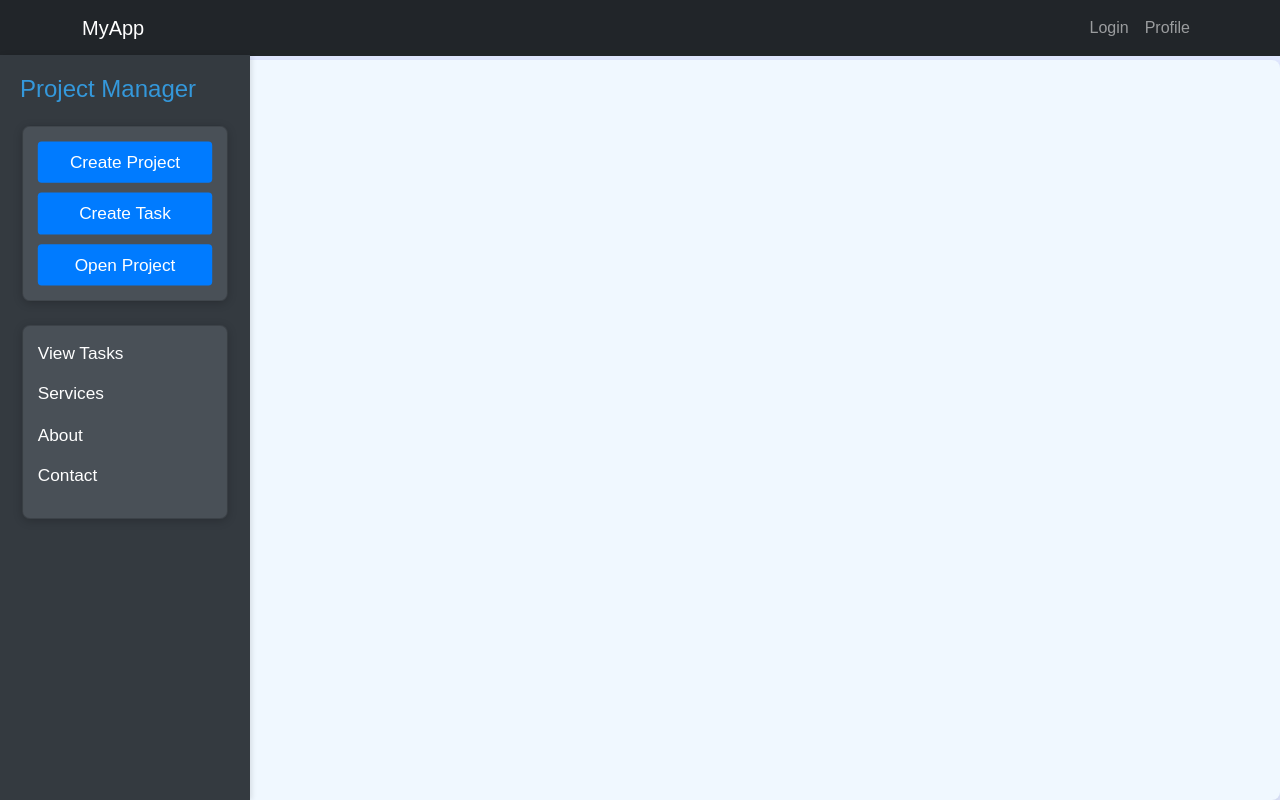
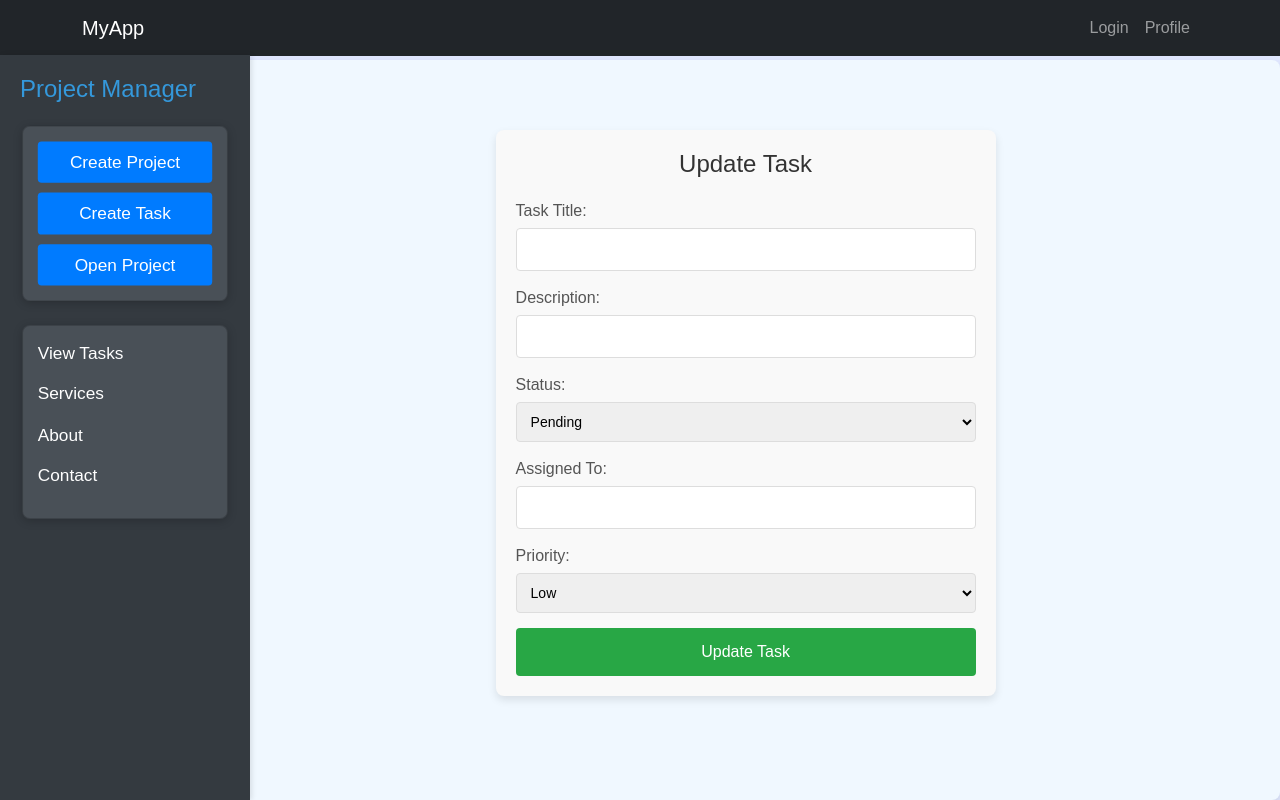
Before and after one commit to vaibhavpatil2734/Project-Management-Tool, a React (Vite) app in the folder frontend/: page /update-task/1 in a window 1280 px wide. Built offline with nearby package versions, Linux system fonts and the light colour scheme; no server answers.

Commit message:
task final update

```diff
--- a/frontend/src/Components/Layout/Body/Body.jsx
+++ b/frontend/src/Components/Layout/Body/Body.jsx
@@ -8,6 +8,7 @@ import Profile from '../../Profile/Profile';
 import CreateTasks from '../../CreateTasks/CreateTasks';
 import OpenProject from '../../OpenProject/OpenProject';
 import ViewTasks from '../../ViewTasks/ViewTasks';
+import UpdateTask from '../../UpdateTask/UpdateTask';
 
 export default function Body() {
   const [profiledata, setProfiledata] = useState(null);
@@ -26,6 +27,7 @@ export default function Body() {
         <Route path="/CreateTasks" element={<CreateTasks/>} />
         <Route path="/OpenProject" element={<OpenProject/>} />
         <Route path="/ViewTasks" element={<ViewTasks/>} />
+        <Route path="/update-task/:id" element={<UpdateTask/>} />
       </Routes>
     </div>
   );
--- /dev/null
+++ b/frontend/src/Components/UpdateTask/UpdateTask.jsx
@@ -0,0 +1,126 @@
+import React, { useEffect, useState } from 'react';
+import { useParams, useNavigate } from 'react-router-dom';
+import './updatetask.css'; // Import the CSS file for styling
+
+export default function UpdateTask() {
+  const { id } = useParams(); // Get the task ID from URL params
+  const [taskData, setTaskData] = useState({}); // Store the task data
+  const navigate = useNavigate();
+
+  useEffect(() => {
+    // Fetch the task data using the ID
+    const fetchTaskData = async () => {
+      try {
+        const response = await fetch(`http://localhost:5000/api/tasks/${id}`);
+        const data = await response.json();
+        if (response.ok) {
+          setTaskData(data.task);
+        } else {
+          console.error('Failed to fetch task data:', data.message);
+        }
+      } catch (error) {
+        console.error('Error fetching task data:', error);
+      }
+    };
+
+    fetchTaskData();
+  }, [id]);
+
+  const handleUpdate = async (e) => {
+    e.preventDefault();
+    try {
+      // Prepare updatedTask by checking if a field is empty, retain the previous value
+      const updatedTask = {
+        Tasktitle: taskData.Tasktitle || taskData.Tasktitle, // If field is empty, keep original
+        description: taskData.description || taskData.description, // Same for description
+        status: taskData.status || taskData.status,
+        assignedTo: taskData.assignedTo || taskData.assignedTo,
+        Priority: taskData.Priority || taskData.Priority,
+      };
+
+      const response = await fetch(`http://localhost:5000/api/tasks/updateTask/${id}`, {
+        method: 'PUT',
+        headers: {
+          'Content-Type': 'application/json',
+        },
+        body: JSON.stringify(updatedTask), // Send only updated fields
+      });
+
+      if (response.ok) {
+        alert('Task updated successfully!');
+        navigate('/tasks'); // Redirect to tasks page
+      } else {
+        const data = await response.json();
+        console.error('Failed to update task:', data.message);
+      }
+    } catch (error) {
+      console.error('Error updating task:', error);
+    }
+    navigate("/ViewTasks")
+  };
+
+  return (
+    <div className="update-task-container">
+      <h2 className="title">Update Task</h2>
+      <form onSubmit={handleUpdate} className="update-task-form">
+        <label className="form-label">
+          Task Title:
+          <input
+            type="text"
+            value={taskData.Tasktitle || ''}
+            onChange={(e) => setTaskData({ ...taskData, Tasktitle: e.target.value })}
+            className="form-input"
+          />
+        </label>
+
+        <label className="form-label">
+          Description:
+          <input
+            type="text"
+            value={taskData.description || ''}
+            onChange={(e) => setTaskData({ ...taskData, description: e.target.value })}
+            className="form-input"
+          />
+        </label>
+
+        <label className="form-label">
+          Status:
+          <select
+            value={taskData.status || ''}
+            onChange={(e) => setTaskData({ ...taskData, status: e.target.value })}
+            className="form-input"
+          >
+            <option value="pending">Pending</option>
+            <option value="in-progress">In Progress</option>
+            <option value="complete">Complete</option>
+          </select>
+        </label>
+
+        <label className="form-label">
+          Assigned To:
+          <input
+            type="text"
+            value={taskData.assignedTo || ''}
+            onChange={(e) => setTaskData({ ...taskData, assignedTo: e.target.value })}
+            className="form-input"
+          />
+        </label>
+
+        <label className="form-label">
+          Priority:
+          <select
+            value={taskData.Priority || ''}
+            onChange={(e) => setTaskData({ ...taskData, Priority: e.target.value })}
+            className="form-input"
+          >
+            <option value="low">Low</option>
+            <option value="medium">Medium</option>
+            <option value="high">High</option>
+          </select>
+        </label>
+
+        <button type="submit" className="submit-button">Update Task</button>
+      </form>
+    </div>
+  );
+}
--- /dev/null
+++ b/frontend/src/Components/UpdateTask/updatetask.css
@@ -0,0 +1,55 @@
+.update-task-container {
+    max-width: 500px;
+    margin: 50px auto;
+    padding: 20px;
+    background-color: #f9f9f9;
+    border-radius: 8px;
+    box-shadow: 0 4px 8px rgba(0, 0, 0, 0.1);
+  }
+
+  .title {
+    text-align: center;
+    font-size: 24px;
+    margin-bottom: 20px;
+    color: #333;
+  }
+
+  .update-task-form {
+    display: flex;
+    flex-direction: column;
+  }
+
+  .form-label {
+    margin-bottom: 15px;
+    font-size: 16px;
+    color: #555;
+  }
+
+  .form-input {
+    width: 100%;
+    padding: 10px;
+    font-size: 14px;
+    border: 1px solid #ddd;
+    border-radius: 4px;
+    margin-top: 5px;
+  }
+
+  .form-input:focus {
+    border-color: #0066cc;
+    outline: none;
+  }
+
+  .submit-button {
+    width: 100%;
+    padding: 12px;
+    background-color: #28a745;
+    color: #fff;
+    font-size: 16px;
+    border: none;
+    border-radius: 4px;
+    cursor: pointer;
+  }
+
+  .submit-button:hover {
+    background-color: #218838;
+  }
--- a/frontend/src/Components/ViewTasks/ViewTasks.jsx
+++ b/frontend/src/Components/ViewTasks/ViewTasks.jsx
@@ -1,11 +1,13 @@
 import React, { useEffect, useState } from 'react';
 import './ViewTasks.css'; // Import CSS for styling
 import { FaPencilAlt } from 'react-icons/fa'; // Importing pencil icon from react-icons
+import { useNavigate } from 'react-router-dom'; // Import useNavigate from react-router-dom
 
 export default function ViewTasks() {
   const [tasks, setTasks] = useState([]);
   const [error, setError] = useState(null);
   const [projectTitle, setProjectTitle] = useState(''); // State for project title
+  const navigate = useNavigate(); // Initialize the navigation function
 
   useEffect(() => {
     // Retrieve the project title from local storage
@@ -50,6 +52,11 @@ export default function ViewTasks() {
     }
   };
 
+  const handleEditClick = (taskId) => {
+    // Navigate to the UpdateTask component with the task ID
+    navigate(`/update-task/${taskId}`);
+  };
+
   return (
     <div className="view-tasks">
       <h1>Tasks for Project: {projectTitle || 'Loading...'}</h1>
@@ -58,13 +65,14 @@ export default function ViewTasks() {
         {tasks.length > 0 ? (
           tasks.map((task) => (
             <div key={task._id} className={`task-item priority-${task.Priority.toLowerCase()}`}>
-              {/* First Row: Task Title, Status, Assigned To, and Edit Button */}
+              {/* First Row: Task Title, Status, Assigned To, Priority, and Edit Button */}
               <div className="task-columns">
                 <div className="task-column"><strong>Title:</strong> {task.Tasktitle || 'No Title'}</div>
                 <div className="task-column"><strong>Status:</strong> {task.status || 'No Status'}</div>
                 <div className="task-column"><strong>Assigned To:</strong> {task.assignedTo || 'Unassigned'}</div>
+                <div className="task-column priority-column"><strong>Priority:</strong> {task.Priority || 'None'}</div>
                 <div className="task-column edit-icon">
-                  <button className="edit-btn">
+                  <button className="edit-btn" onClick={() => handleEditClick(task._id)}>
                     <FaPencilAlt /> {/* Pencil icon */}
                   </button>
                 </div>
--- a/frontend/src/Components/ViewTasks/viewtasks.css
+++ b/frontend/src/Components/ViewTasks/viewtasks.css
@@ -1,12 +1,14 @@
 /* General styles for the view */
 .view-tasks {
   padding: 20px;
+  background-color: #121212; /* Dark background */
+  color: #eee; /* Light text for contrast */
 }
 
 h1 {
   text-align: center;
   font-size: 24px;
-  color: #333;
+  color: #ccc; /* Slightly darker header color */
   margin-bottom: 20px;
 }
 
@@ -18,19 +20,20 @@ h1 {
 }
 
 .task-item {
-  background-color: #fff;
+  background-color: #1e1e1e; /* Dark background for task cards */
   border-radius: 8px;
-  box-shadow: 0 4px 10px rgba(0, 0, 0, 0.1);
+  box-shadow: 0 4px 10px rgba(0, 0, 0, 0.3);
   padding: 15px;
   position: relative;
   transition: all 0.3s ease;
   cursor: pointer;
   overflow: hidden;
+  color: #fff;
 }
 
 .task-item:hover {
   transform: translateY(-5px);
-  box-shadow: 0 8px 20px rgba(0, 0, 0, 0.2);
+  box-shadow: 0 8px 20px rgba(0, 0, 0, 0.5);
 }
 
 /* Task details hidden by default */
@@ -49,7 +52,7 @@ h1 {
 /* Task columns layout for the first row */
 .task-columns {
   display: grid;
-  grid-template-columns: 1fr 1fr 1fr auto;
+  grid-template-columns: 1fr 1fr 1fr 1fr auto;
   gap: 10px;
   margin-bottom: 5px;
 }
@@ -58,8 +61,8 @@ h1 {
   font-size: 16px;
 }
 
-.edit-icon {
-  text-align: right;
+.priority-column {
+  font-weight: bold;
 }
 
 /* Edit button with pencil icon */
@@ -72,20 +75,20 @@ h1 {
 }
 
 .edit-btn:hover {
-  color: #555;
+  color: #aaa;
 }
 
-/* Priority Colors */
+/* Priority Colors - Dark shades */
 .priority-high {
-  background-color: #ff6f61;
+  background-color: #8b0000; /* Dark red for high priority */
 }
 
 .priority-medium {
-  background-color: #ffa726;
+  background-color: #b8860b; /* Dark goldenrod for medium priority */
 }
 
 .priority-low {
-  background-color: #66bb6a;
+  background-color: #2e8b57; /* Dark sea green for low priority */
 }
 
 /* Styling error message */
```
Also changed, not shown: 2 other files (tests, documents, lock files or other folders).
